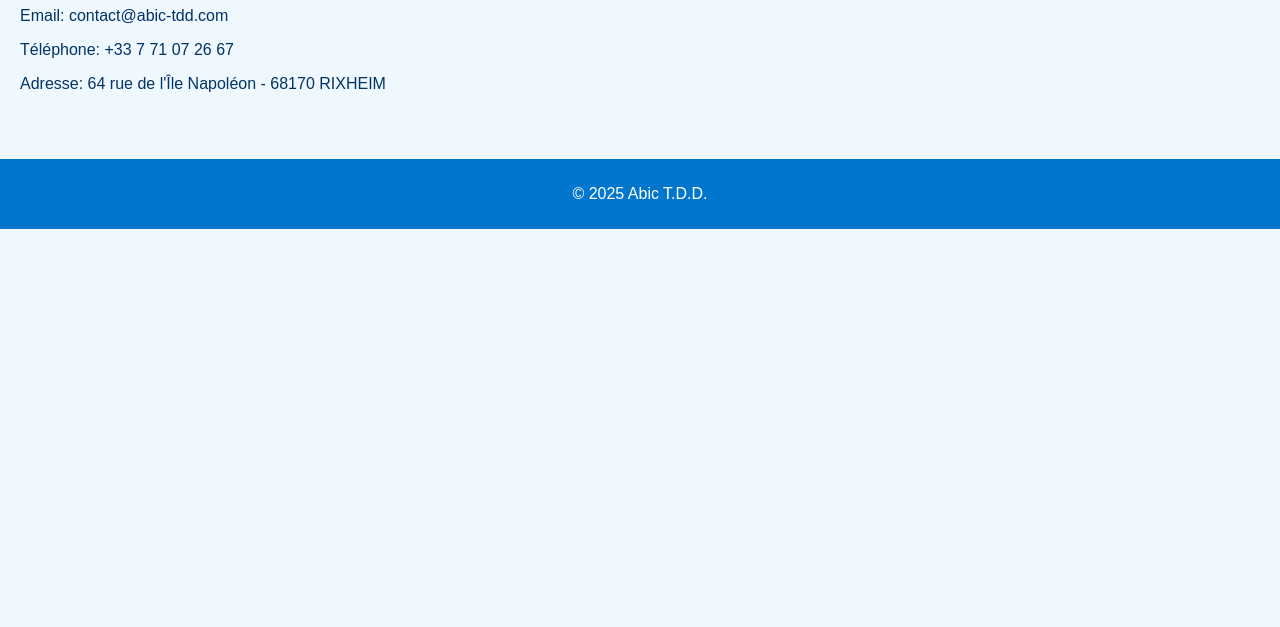
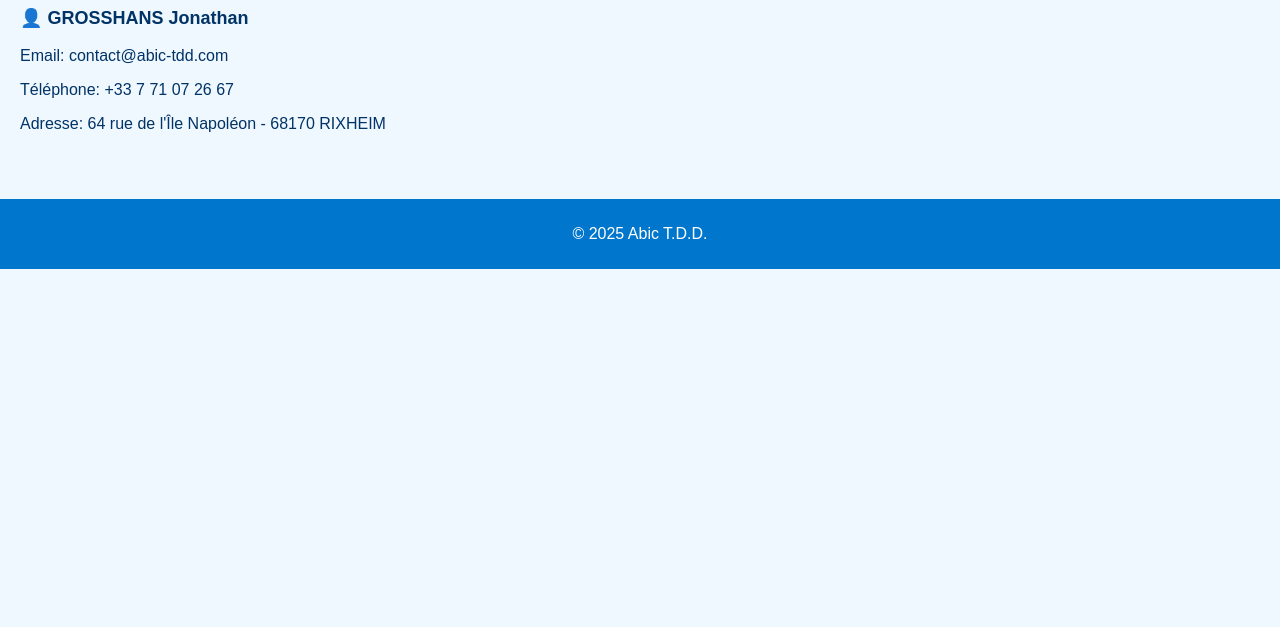
Before and after one commit to Tamtam67/ABIC-2, a plain HTML site: page contact.html in a window 1280 px wide. Shown: the part 173-800 px from the top of the page. Drawn offline with Linux system fonts and the light colour scheme.

Commit message:
nom contact

```diff
--- a/contact.html
+++ b/contact.html
@@ -21,6 +21,9 @@
 
   <main>
     <h1>Contact</h1>
+    <p style="font-weight: bold; font-size: 18px;">
+  👤 GROSSHANS Jonathan
+</p>
     <p>Email: contact@abic-tdd.com </p>
     <p>Téléphone: +33 7 71 07 26 67 </p>
     <p>Adresse: 64 rue de l'Île Napoléon - 68170 RIXHEIM </p>
```
